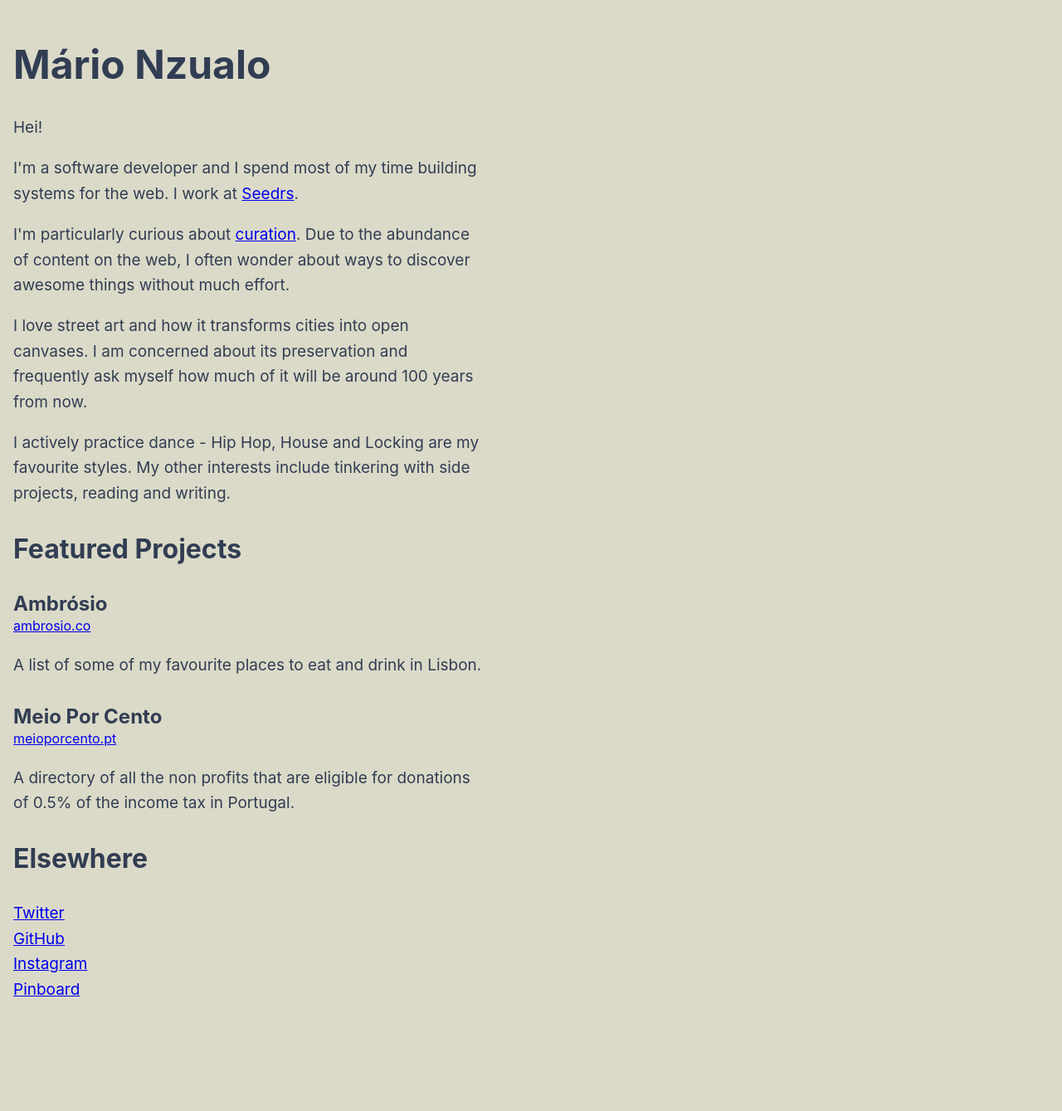
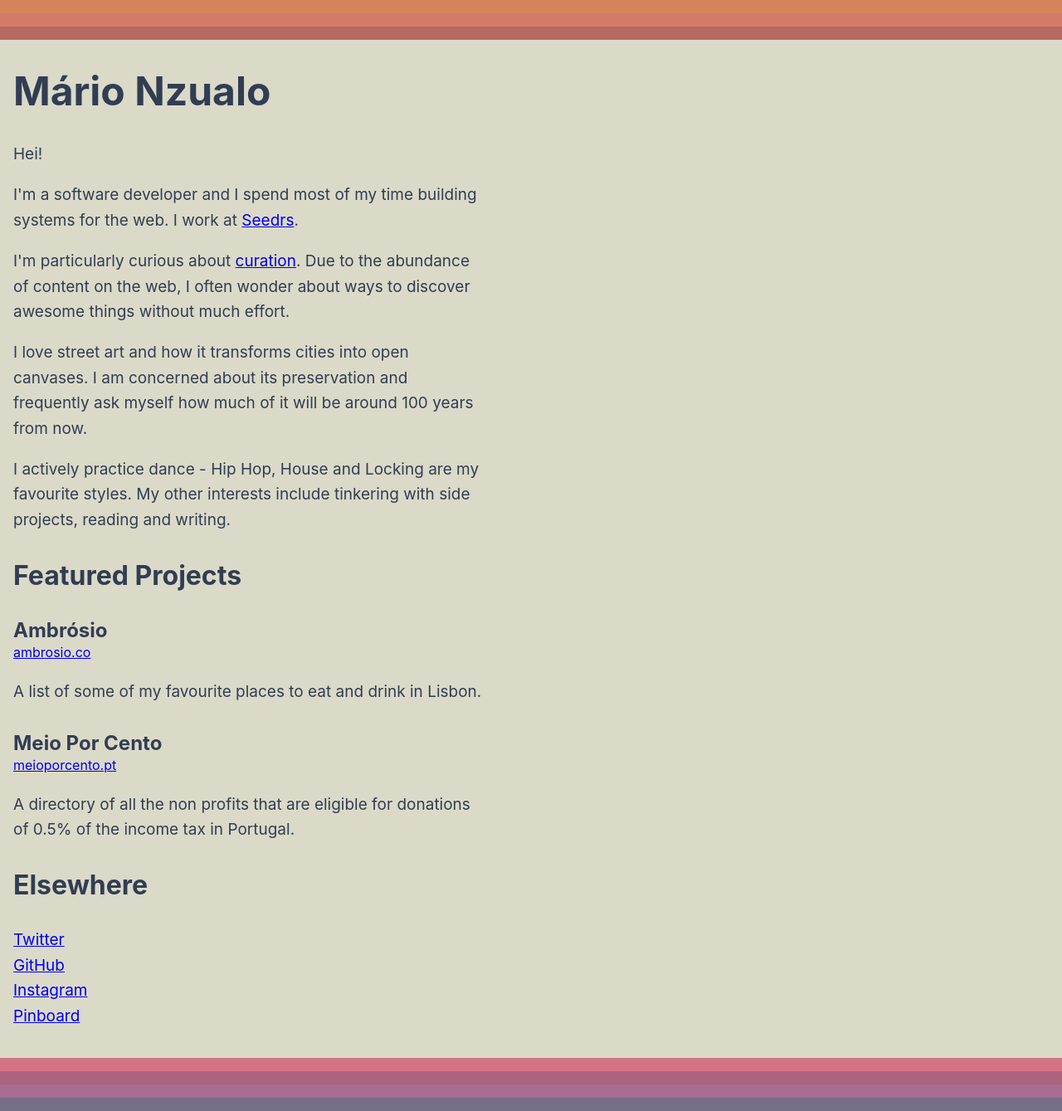
Before and after one commit to marionzualo/www, a Jekyll site: the page built from index.html, in a window 1280 px wide. Shown: the whole page at 83% size. Built offline with Jekyll 4.4.1, drawn with Linux system fonts in a browser that asks for light colours; before the commit the page ends 1275 px from its top, so only the background shows below that.

Commit message:
Improve styles

```diff
--- a/css/nkd.css
+++ b/css/nkd.css
@@ -341,3 +341,10 @@ body, .sans-serif { font-family: -apple-system, "Avenir Next", Avenir, "Helvetic
 */
 .bgc1 { background-color: #dbdac8; }
 .c1 { color: #313d53; }
+.bgc2 { background-color: #d58459; }
+.bgc3 { background-color: #d37b67; }
+.bgc4 { background-color: #b76a62; }
+.bgc5 { background-color: #d47482; }
+.bgc6 { background-color: #ac637e; }
+.bgc7 { background-color: #a66d90; }
+.bgc8 { background-color: #766e86; }
--- a/index.html
+++ b/index.html
@@ -2,8 +2,13 @@
 layout: default
 ---
 
+<header>
+  <div class="pt3 ptb3 bgc2"></div>
+  <div class="pt3 ptb3 bgc3"></div>
+  <div class="pt3 ptb3 bgc4"></div>
+</header>
 <main class="pa3">
-  <h1 class="f3 mt0 mt4 mb4">Mário Nzualo</h1>
+  <h1 class="f3 mt0 mt3 mb4">Mário Nzualo</h1>
   <p class="measure lh-copy f6">Hei!</p>
   <p class="measure lh-copy f6">
     I'm a software developer and I spend most of my time building systems for the web.
@@ -37,5 +42,9 @@ layout: default
     <li><a href="https://pinboard.in/u:marionzualo" target="_blank">Pinboard</a></li>
   </ul>
 </main>
-<footer class="pa3">
+<footer>
+  <div class="pt3 ptb3 bgc5"></div>
+  <div class="pt3 ptb3 bgc6"></div>
+  <div class="pt3 ptb3 bgc7"></div>
+  <div class="pt3 ptb3 bgc8"></div>
 </footer>
```
Also changed, not shown: src/_colors.css (+28 -0 lines), css/nkd.min.css.
